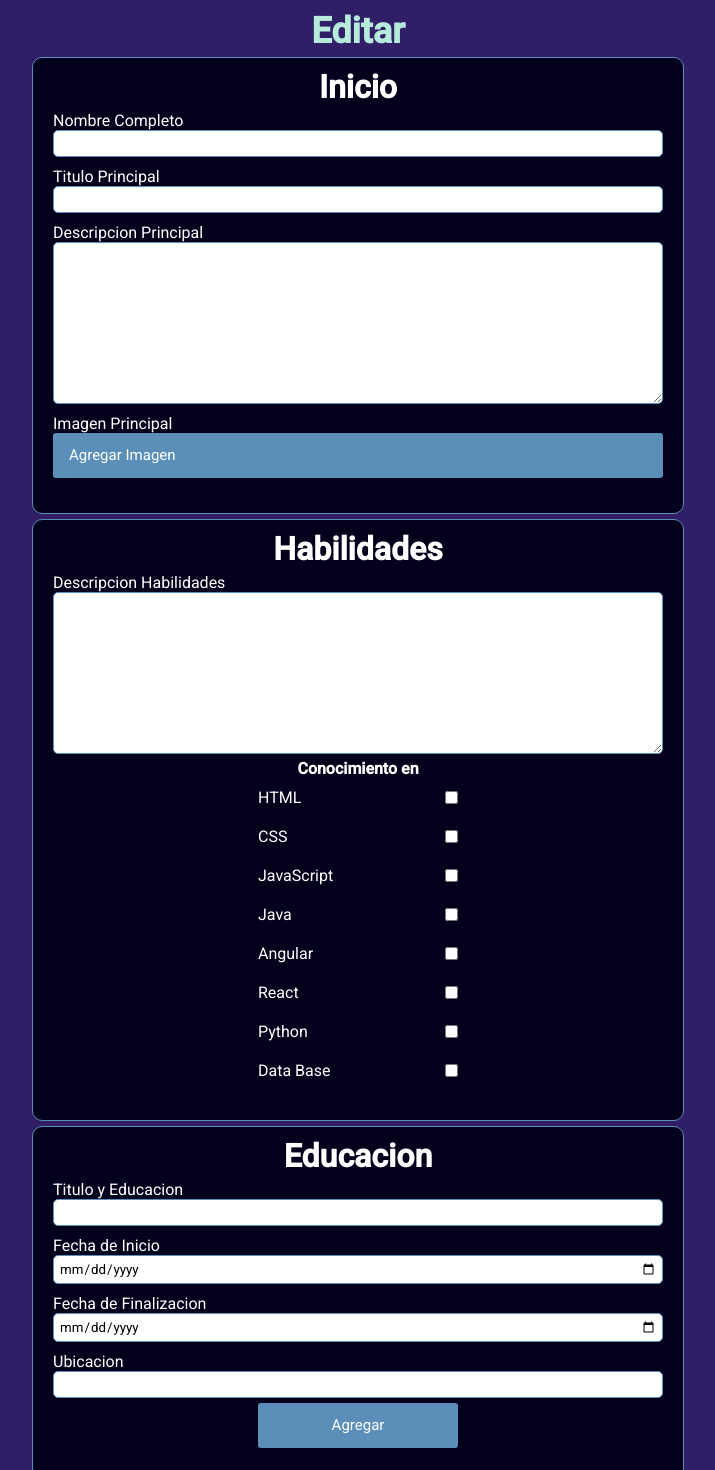
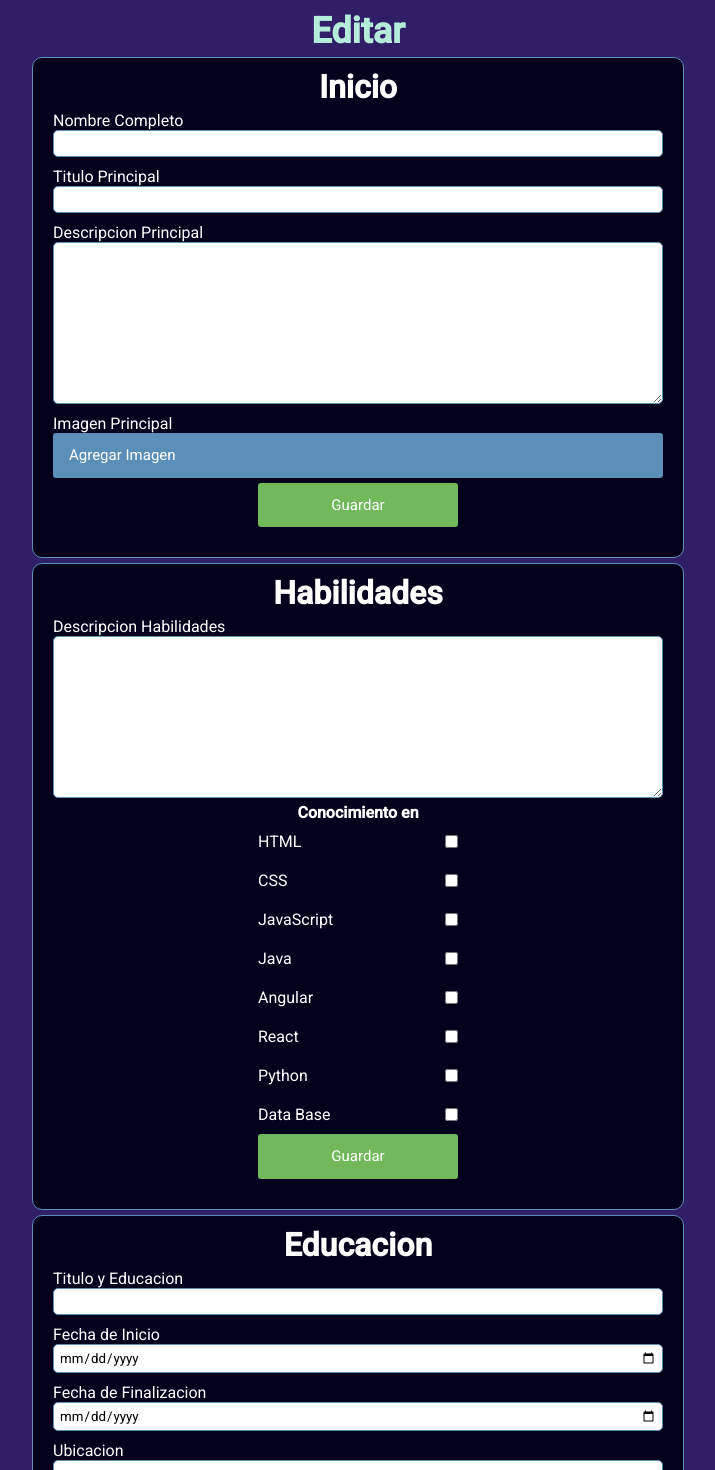
Before and after one commit to Xenock20/maqueta-frontend-angular, an Angular app: page /edit in a window 1280 px wide. Shown: the top 1470 px of the page, without its empty margins (282-997 px from the left). Built offline with nearby package versions, Linux system fonts and the light colour scheme.

Commit message:
Add button Save in form

```diff
--- a/src/app/components/edit-contact/edit-contact.component.html
+++ b/src/app/components/edit-contact/edit-contact.component.html
@@ -21,5 +21,7 @@
       <label for="cont-gh">GitHub</label>
       <input type="url" name="cont-gh" id="cont-gh" />
     </div>
+
+    <button type="button" class="add">Guardar</button>
   </div>
 </form>
--- a/src/app/components/edit-home/edit-home.component.html
+++ b/src/app/components/edit-home/edit-home.component.html
@@ -23,5 +23,7 @@
         <input type="file" name="img-home" id="img-home" />
       </div>
     </div>
+
+    <button type="button" class="add">Guardar</button>
   </div>
 </form>
--- a/src/app/components/edit-skill/edit-skill.component.html
+++ b/src/app/components/edit-skill/edit-skill.component.html
@@ -42,5 +42,7 @@
         <input type="checkbox" name="des-db" id="des-db" />
       </div>
     </div>
+
+    <button type="button" class="add">Guardar</button>
   </div>
 </form>
--- a/src/styles.css
+++ b/src/styles.css
@@ -323,14 +323,14 @@ footer{
   line-height: 1.5;
   border-radius: 3px;
   color: #fff;
-  background-color: #5B8FB9;
+  background-color: #71b95b;
   border: 0;
   transition: 0.2s;
   overflow: hidden;
 }
 
 .add:hover{
-  background-color: #4e7ba0;
+  background-color: #4ea04e;
 }
 
 h3{
```
